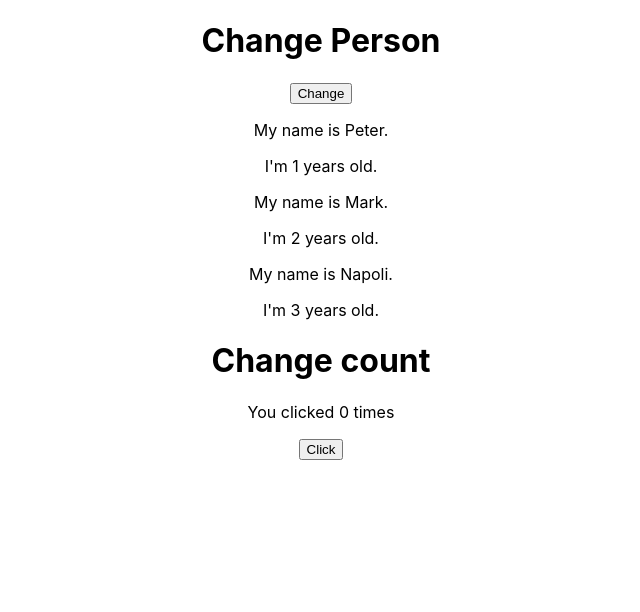
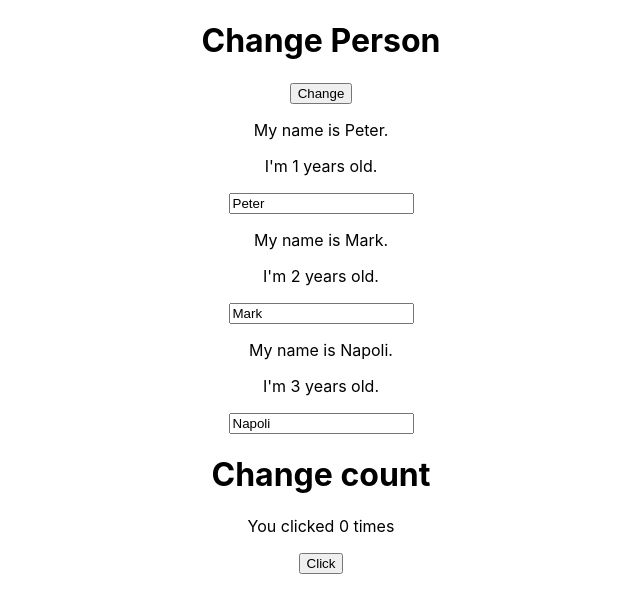
Before and after one commit to lhkhiem/React-TEDU, a React (Create React App) app: page / in a window 1280 px wide. Shown: the top 612 px of the page, without its empty margins (319-959 px from the left). Built offline with nearby package versions, Linux system fonts and the light colour scheme.

Commit message:
#23 Su dung two way binding

```diff
--- a/src/App.js
+++ b/src/App.js
@@ -29,20 +29,27 @@ function App() {
   ]);
   const changeameHandler = (e) => {
     setPersons([
-      {name:"Mr.Khiem", age:"31"},
-      {name:"Mr.Ly", age:"28"},
-      {name:"Mr.Truong", age:"27"}
+      { name: "Mr.Khiem", age: "31" },
+      { name: "Mr.Ly", age: "28" },
+      { name: "Mr.Truong", age: "27" }
     ])
   }
-
+  const switchNameHandler = (event) => {
+    console.log(event);
+    setPersons([
+      { name: event.target.value, age: "31" },
+      { name: "Mr.Ly", age: "28" },
+      { name: "Mr.Truong", age: "27" }
+    ])
+  }
   return (
     <>
       <div className="App">
         <h1>Change Person</h1>
-        <button onClick={()=>changeameHandler()}>Change</button>
-        <Person click={()=>changeameHandler()} name={persons[0].name} age={persons[0].age}></Person>
-        <Person click={()=>changeameHandler()} name={persons[1].name} age={persons[1].age}></Person>
-        <Person click={()=>changeameHandler()} name={persons[2].name} age={persons[2].age}></Person>
+        <button onClick={() => changeameHandler()}>Change</button>
+        <Person click={() => changeameHandler()} change={(event)=>switchNameHandler(event)} name={persons[0].name} age={persons[0].age}></Person>
+        <Person click={() => changeameHandler()} name={persons[1].name} age={persons[1].age}></Person>
+        <Person click={() => changeameHandler()} name={persons[2].name} age={persons[2].age}></Person>
       </div>
 
       <div className="App">
--- a/src/components/Person.js
+++ b/src/components/Person.js
@@ -6,6 +6,7 @@ const Person = (prop) => {
         <p onClick={prop.click}>My name is {prop.name}.</p>
         <p>I'm {prop.age} years old.</p>
         <p>{prop.children}</p>
+        <input type="text" onChange={prop.change} value={prop.name}></input>
         </>
     )
 
```
Also changed, not shown: 1 other file (tests, documents, lock files or other folders).
